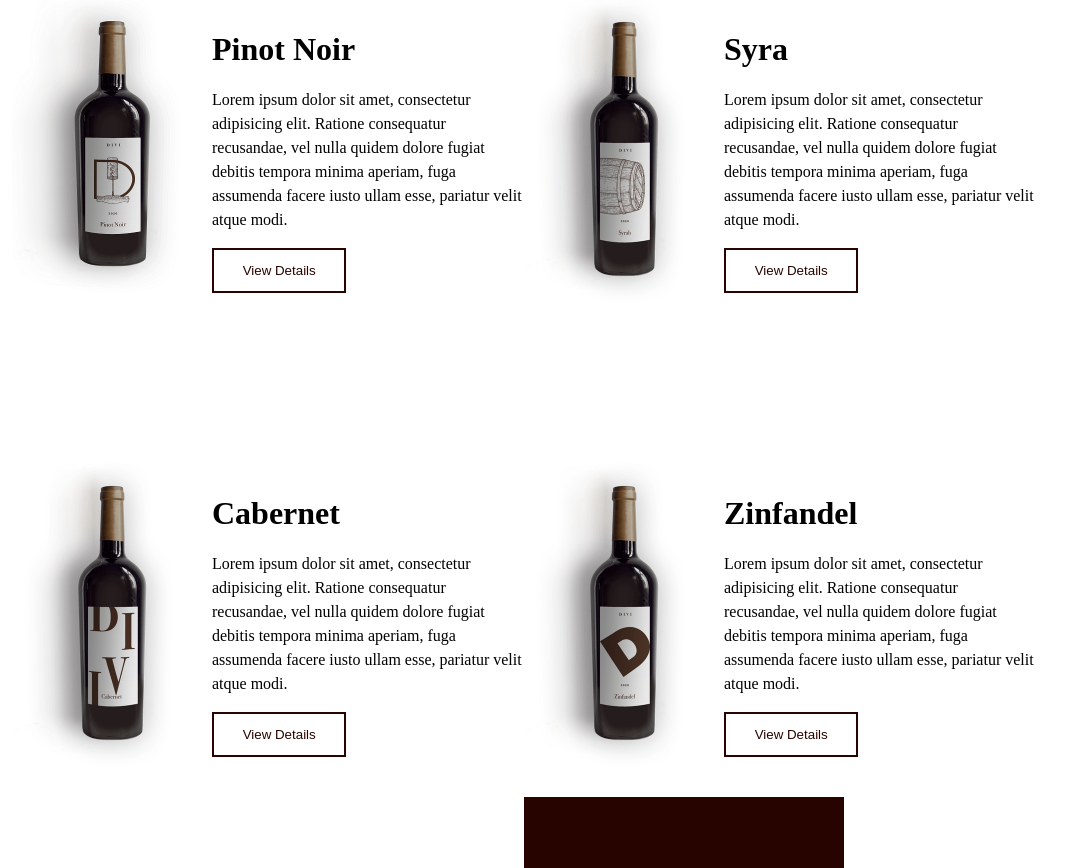
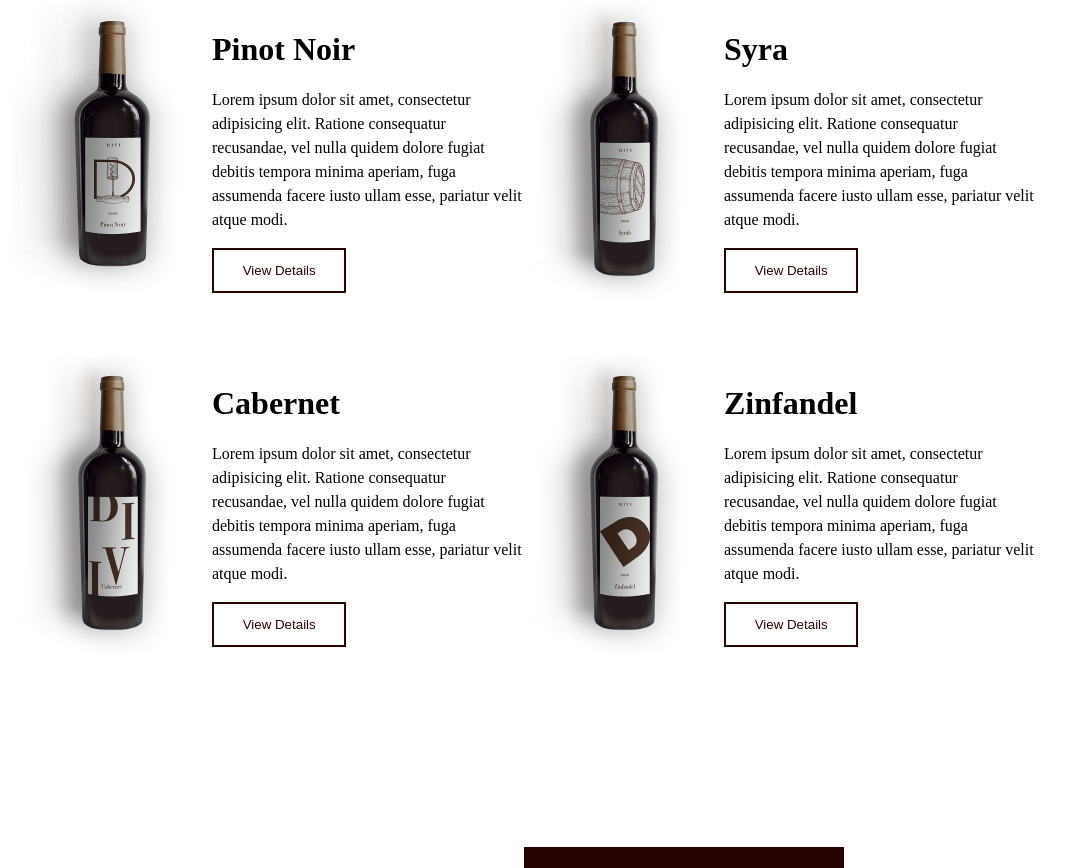
Before and after one commit to VergilKellley/delgadoWines, a PHP site: page /shop.php in a window 1280 px wide. Shown: the part 2076-2944 px from the top of the page, without its empty margins (116-1181 px from the left). Run offline with PHP 8.4, Linux system fonts and the light colour scheme.

Commit message:
added class to shop page

```diff
--- a/shop.php
+++ b/shop.php
@@ -44,7 +44,7 @@
       <button class="small-shop-bottles-button" type="submit">View Details</button>
     </div>
  </div>
-  <div class="shop-page-bottle-text-container-1">
+  <div class="shop-page-bottle-text-container-2">
     <div>
       <img class="four-bottles"  src="images/wine5.png" alt="wine bottle" />
       <h3>Cabernet</h3>
```
